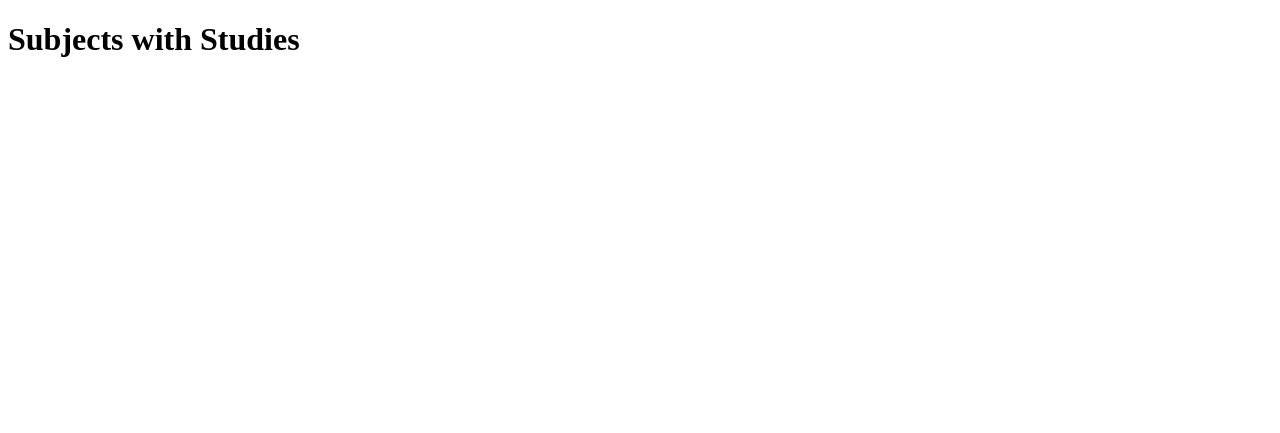
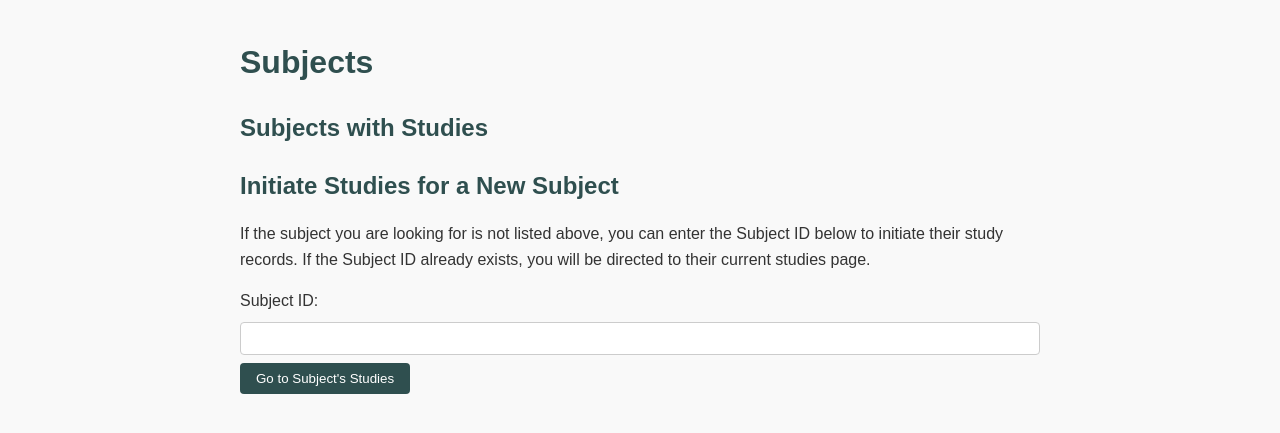
Before and after one commit to samseatt/vitaledge-flask, a Flask app: page /studies/ in a window 1280 px wide. Shown: the top 433 px of the page. Run offline with Flask 3, Linux system fonts and the light colour scheme; data that the repository does not hold is empty.

Commit message:
Added linkages and styles

```diff
--- a/app/main.py
+++ b/app/main.py
@@ -6,7 +6,7 @@ import logging
 
 # Configure logging
 logging.basicConfig(
-    level=logging.DEBUG,  # Change to logging.INFO or logging.ERROR for less verbosity
+    level=logging.INFO,  # Change to logging.INFO or logging.ERROR for less verbosity
     format='%(asctime)s - %(name)s - %(levelname)s - %(message)s'
 )
 
--- /dev/null
+++ b/app/static/style.css
@@ -0,0 +1,98 @@
+/* Apply to all elements */
+body {
+    font-family: Arial, sans-serif;
+    line-height: 1.6;
+    margin: 0;
+    padding: 0;
+    background-color: #f9f9f9;
+    color: #333;
+}
+
+a {
+    color: #4682B4;
+    text-decoration: none;
+}
+
+a:hover {
+    text-decoration: underline;
+}
+
+h1 {
+    color: #2F4F4F;
+    margin-bottom: 1rem;
+}
+
+h2, h3, h4, h5, h6 {
+    color: #2F4F4F;
+    margin-bottom: 1rem;
+}
+
+p {
+    margin: 0 0 1rem;
+}
+
+ul {
+    padding-left: 1.5rem;
+    margin: 0 0 1rem;
+}
+
+li {
+    margin: 0.5rem 0;
+}
+
+table {
+    border-collapse: collapse;
+    width: 100%;
+    margin: 1rem 0;
+}
+
+table th, table td {
+    border: 1px solid #ddd;
+    padding: 0.75rem;
+    text-align: left;
+}
+
+table th {
+    background-color: #f1f1f1;
+}
+
+button {
+    background-color: #2F4F4F;
+    color: #fff;
+    border: none;
+    padding: 0.5rem 1rem;
+    cursor: pointer;
+    border-radius: 4px;
+}
+
+button:hover {
+    background-color: #4682B4;
+}
+
+textarea, input {
+    width: 100%;
+    padding: 0.5rem;
+    margin: 0.5rem 0;
+    border: 1px solid #ccc;
+    border-radius: 4px;
+    box-sizing: border-box;
+}
+
+/* Add padding and centering for the main container */
+.container {
+    padding: 1rem;
+    max-width: 800px;
+    margin: auto;
+}
+
+/* Error messages */
+.error {
+    color: red;
+    font-weight: bold;
+}
+
+/* Success messages */
+.success {
+    color: green;
+    font-weight: bold;
+}
--- /dev/null
+++ b/app/templates/base.html
@@ -0,0 +1,14 @@
+<!DOCTYPE html>
+<html lang="en">
+<head>
+    <meta charset="UTF-8">
+    <meta name="viewport" content="width=device-width, initial-scale=1.0">
+    <title>{% block title %}Default Title{% endblock %}</title>
+    <link rel="stylesheet" href="{{ url_for('static', filename='style.css') }}">
+</head>
+<body>
+    <div class="container">
+        {% block content %}{% endblock %}
+    </div>
+</body>
+</html>
--- a/app/templates/subjects.html
+++ b/app/templates/subjects.html
@@ -1,16 +1,24 @@
-<!DOCTYPE html>
-<html lang="en">
-<head>
-    <meta charset="UTF-8">
-    <meta name="viewport" content="width=device-width, initial-scale=1.0">
-    <title>Subjects with Studies</title>
-</head>
-<body>
-    <h1>Subjects with Studies</h1>
+{% extends "base.html" %}
+
+{% block title %}Subjects{% endblock %}
+
+{% block content %}
+    <h1>Subjects</h1>
+
+    <!-- List existing subjects with studies -->
+    <h2>Subjects with Studies</h2>
     <ul>
         {% for subject_id in subjects %}
         <li><a href="{{ url_for('studies.list_studies', subject_id=subject_id) }}">{{ subject_id }}</a></li>
         {% endfor %}
     </ul>
-</body>
-</html>
+
+    <!-- Form to initiate studies for a new subject -->
+    <h2>Initiate Studies for a New Subject</h2>
+    <p>If the subject you are looking for is not listed above, you can enter the Subject ID below to initiate their study records. If the Subject ID already exists, you will be directed to their current studies page.</p>
+    <form onsubmit="event.preventDefault(); window.location.href='/studies/' + document.getElementById('subject_id').value;">
+        <label for="subject_id">Subject ID:</label>
+        <input type="text" id="subject_id" name="subject_id" required>
+        <button type="submit">Go to Subject's Studies</button>
+    </form>
+{% endblock %}
--- a/docs/project-structure.txt
+++ b/docs/project-structure.txt
@@ -9,6 +9,7 @@ vitaledge_flask_ui/
 │   │   ├── variant.html         # Template for displaying a single variant
 │   │   └── variants.html        # Template for displaying and searching variants
 │   ├── static/                  # Static files (CSS, JS, images)
+│   │   └── style.css            # Generic stylesheet for all HTML templates
 │   ├── routes/                  # Flask routes
 │   │   ├── __init__.py          # Route initializer
 │   │   ├── studies.py           # Routes for study-related views
```
Also changed, not shown: app/templates/studies.html (+6 -10 lines), app/templates/study.html (+27 -13 lines), app/templates/variant.html (+6 -10 lines), app/templates/variants.html (+7 -11 lines), app/utils/study_parser.py (+18 -2 lines).
